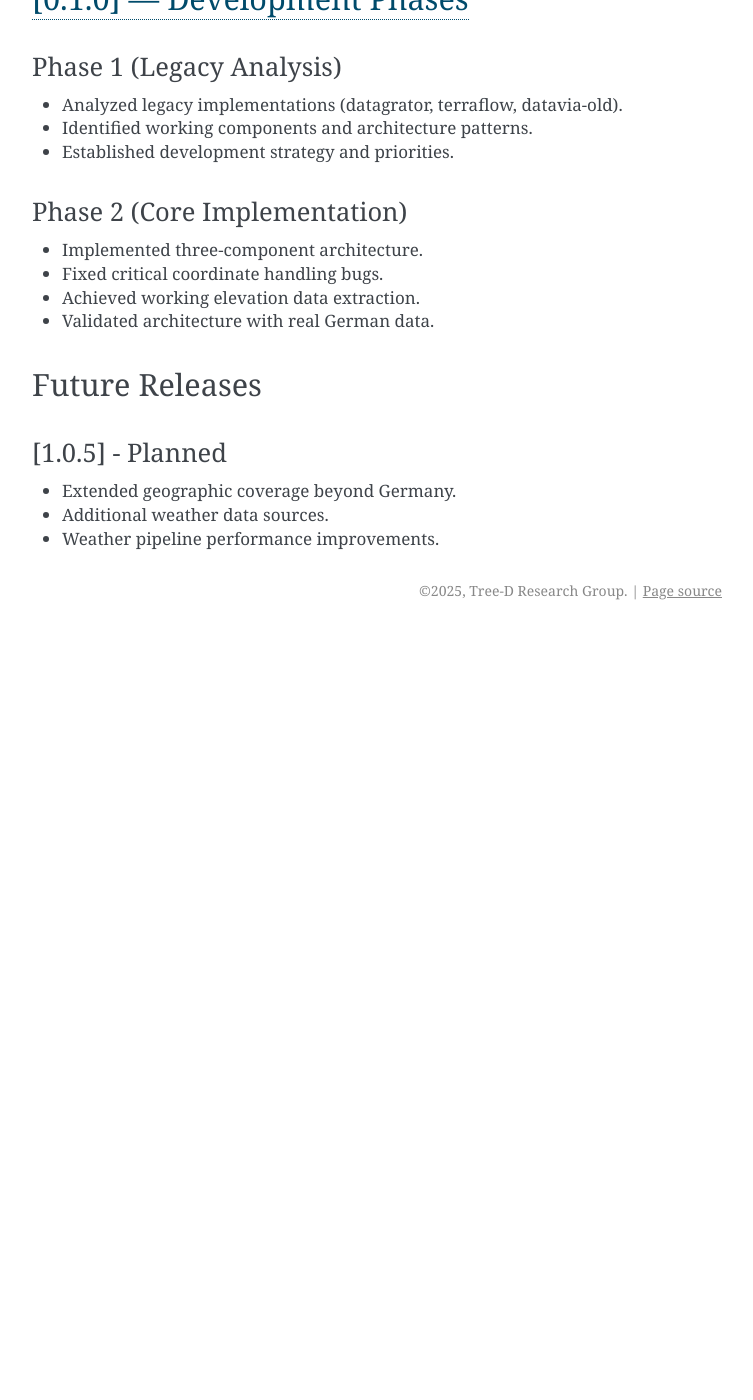
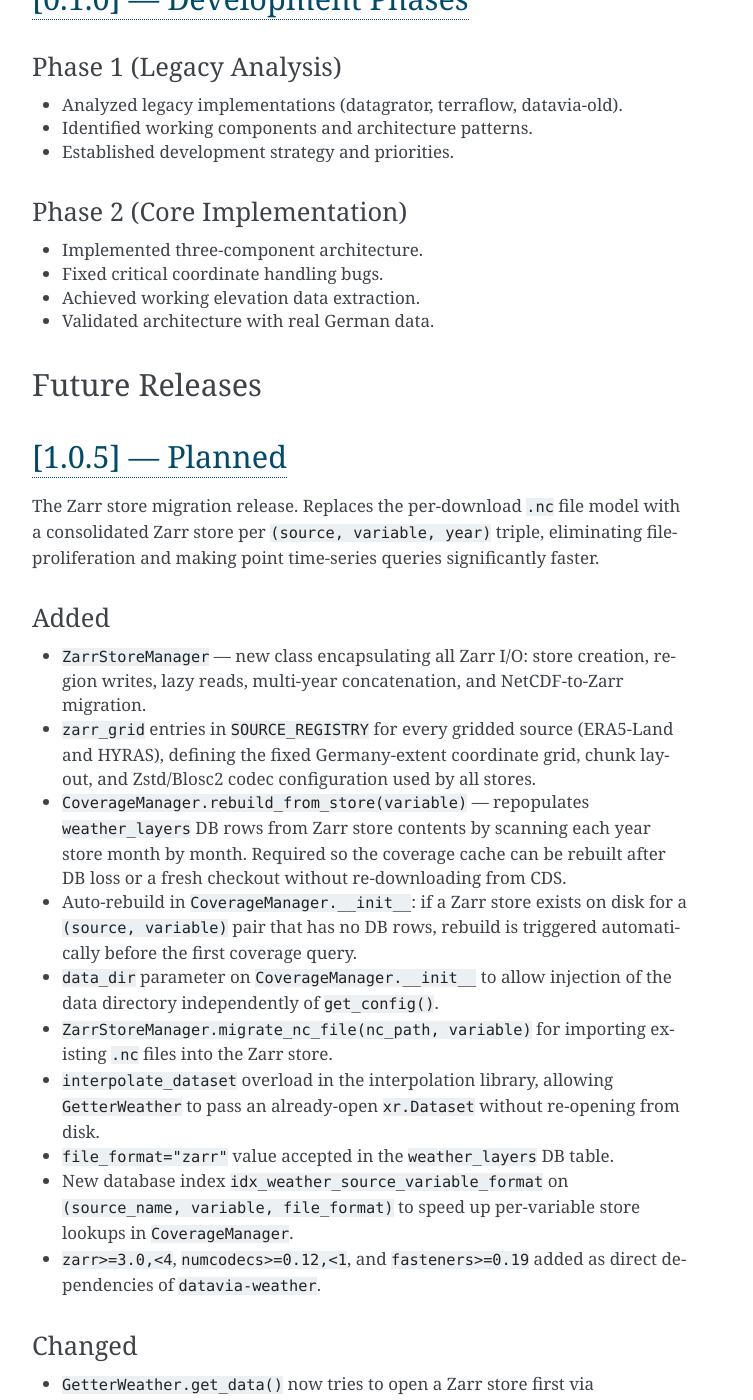
Before and after one commit to tree-d/datavia, a Sphinx documentation site: the page built from docs/changelog.rst, in a window 1280 px wide and 1400 px high, scrolled down 4143 px. Shown: the whole window, without its empty margins (388-1141 px from the left). Built offline with Sphinx 7.4.7, drawn with Linux system fonts in a browser that asks for light colours; before the commit the page ends 4773 px from its top, so only the background shows below that; some of the changed text lies outside the part shown.

Commit message:
changelog update

```diff
--- a/docs/changelog.rst
+++ b/docs/changelog.rst
@@ -191,8 +191,55 @@ Phase 2 (Core Implementation)
 Future Releases
 ---------------
 
-[1.0.5] - Planned
-~~~~~~~~~~~~~~~~~~
-- Extended geographic coverage beyond Germany.
-- Additional weather data sources.
-- Weather pipeline performance improvements.
+`[1.0.5] — Planned <https://github.com/tree-d/datavia/compare/v1.0.4...HEAD>`_
+---------------------------------------------------------------------------------
+
+The Zarr store migration release. Replaces the per-download ``.nc`` file model
+with a consolidated Zarr store per ``(source, variable, year)`` triple,
+eliminating file-proliferation and making point time-series queries
+significantly faster.
+
+Added
+~~~~~
+- ``ZarrStoreManager`` — new class encapsulating all Zarr I/O: store
+  creation, region writes, lazy reads, multi-year concatenation, and
+  NetCDF-to-Zarr migration.
+- ``zarr_grid`` entries in ``SOURCE_REGISTRY`` for every gridded source
+  (ERA5-Land and HYRAS), defining the fixed Germany-extent coordinate grid,
+  chunk layout, and Zstd/Blosc2 codec configuration used by all stores.
+- ``CoverageManager.rebuild_from_store(variable)`` — repopulates
+  ``weather_layers`` DB rows from Zarr store contents by scanning each year
+  store month by month.  Required so the coverage cache can be rebuilt
+  after DB loss or a fresh checkout without re-downloading from CDS.
+- Auto-rebuild in ``CoverageManager.__init__``: if a Zarr store exists on
+  disk for a ``(source, variable)`` pair that has no DB rows, rebuild is
+  triggered automatically before the first coverage query.
+- ``data_dir`` parameter on ``CoverageManager.__init__`` to allow injection
+  of the data directory independently of ``get_config()``.
+- ``ZarrStoreManager.migrate_nc_file(nc_path, variable)`` for importing
+  existing ``.nc`` files into the Zarr store.
+- ``interpolate_dataset`` overload in the interpolation library, allowing
+  ``GetterWeather`` to pass an already-open ``xr.Dataset`` without
+  re-opening from disk.
+- ``file_format="zarr"`` value accepted in the ``weather_layers`` DB table.
+- New database index ``idx_weather_source_variable_format`` on
+  ``(source_name, variable, file_format)`` to speed up per-variable store
+  lookups in ``CoverageManager``.
+- ``zarr>=3.0,<4``, ``numcodecs>=0.12,<1``, and ``fasteners>=0.19`` added
+  as direct dependencies of ``datavia-weather``.
+
+Changed
+~~~~~~~
+- ``GetterWeather.get_data()`` now tries to open a Zarr store first via
+  ``ZarrStoreManager.open_multi_year()``; falls back to the ``interpolate_netcdf``
+  path for legacy ``.nc`` rows, preserving full backward compatibility.
+- ``GetterWeather.get_existing_layers()`` scans Zarr store directories via
+  ``ZarrStoreManager.list_available_variables()`` instead of querying the DB.
+- ``CoverageManager`` no longer requires filename uniqueness for the
+  ``uri`` column — multiple DB rows may share the same Zarr store path.
+
+Fixed
+~~~~~
+- ``.write_in_progress`` sentinel left by an interrupted write is now
+  removed automatically by ``rebuild_from_store``, recovering partially
+  written stores without data loss.
```
